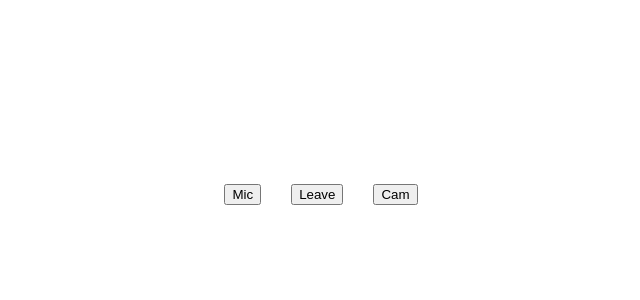
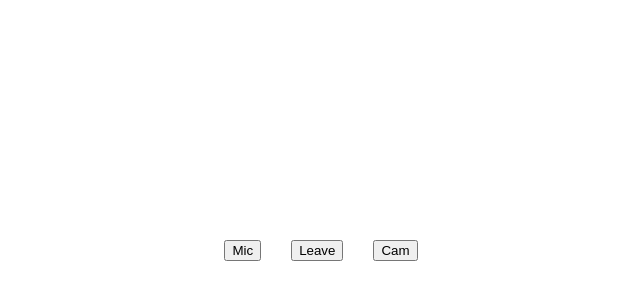
Before and after one commit to DSAQWERTY001/webviews, a plain HTML site: page index.html in a window 1280 px wide. Shown: the part 488-788 px from the top of the page, without its empty margins (319-959 px from the left). Drawn offline with Linux system fonts and the light colour scheme.

Commit message:
third commit

```diff
--- a/index.html
+++ b/index.html
@@ -19,8 +19,7 @@
     </script>
 </head>
 <body style="justify-content: center;display: flex;">
-
-    <div style="padding-top: 83vh;display: flex;">
+    <div style="padding-top: 90vh;display: flex;">
         <div>
             <input type="button" value="Mic" onClick="Inteface.audio()"/>
         </div>
```
